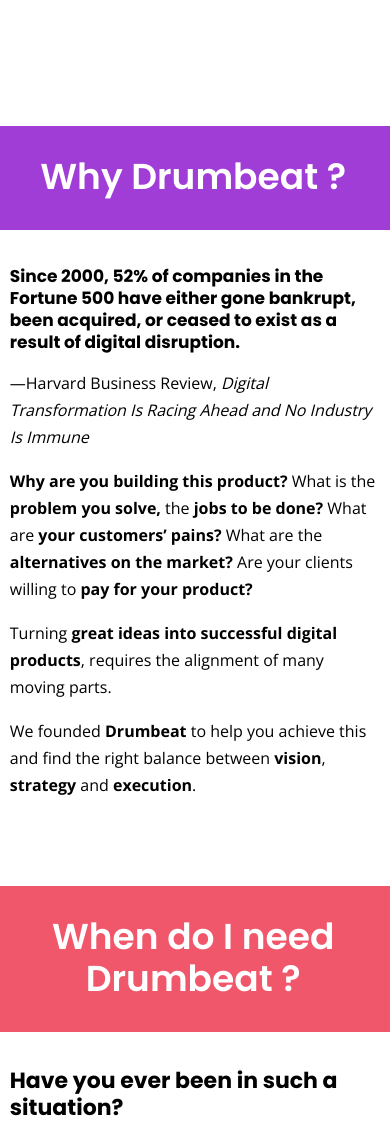
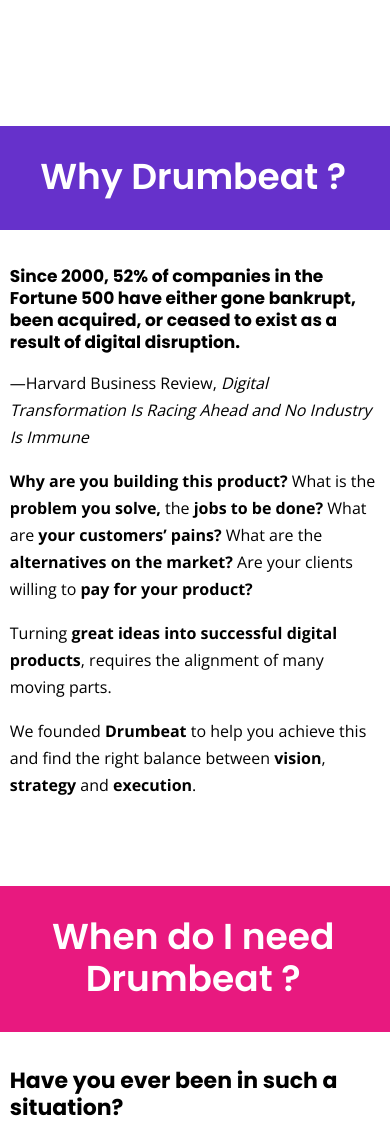
Before and after one commit to jerome-drumbeat/drumbeat-product-management.github.io, a plain HTML site: page index.html in a window 390 px wide. Shown: the part 720-1844 px from the top of the page. Drawn offline with nearby package versions, Linux system fonts and the light colour scheme.

Commit message:
Adapted section title colors on mobile

```diff
--- a/index.html
+++ b/index.html
@@ -120,7 +120,7 @@
                             <img src="images/left_obj_01.png" alt="">
                         </div>
 
-                        <div class="section-title-holder float-left" data-background="#a13dd7">
+                        <div class="section-title-holder float-left" data-background="#6631cb">
                             <div class="section-num">
                                 <span class="current-section-num">
                                     01
@@ -165,7 +165,7 @@
                             <img src="images/right_obj_02.png" alt="">
                         </div>
 
-                        <div class="section-title-holder float-right" data-background="#f1576b">
+                        <div class="section-title-holder float-right" data-background="#e8197f">
                             <div class="section-num">
                                 <span class="current-section-num">
                                     02
@@ -209,7 +209,7 @@
                             <img src="images/left_obj_03.png" alt="">
                         </div>
 
-                        <div class="section-title-holder float-left" data-background="#29dec0">
+                        <div class="section-title-holder float-left" data-background="#12d4e2">
                             <div class="section-num">
                                 <span class="current-section-num">
                                     03
```
